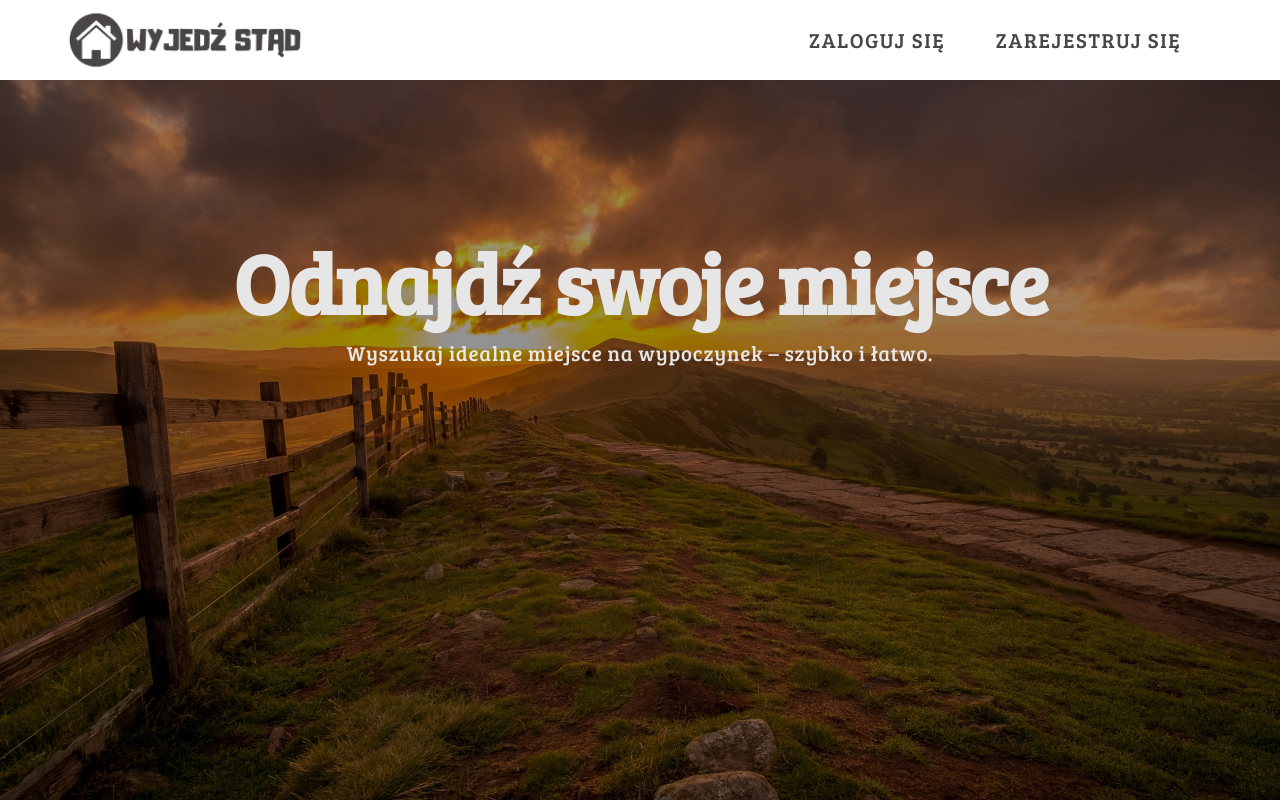
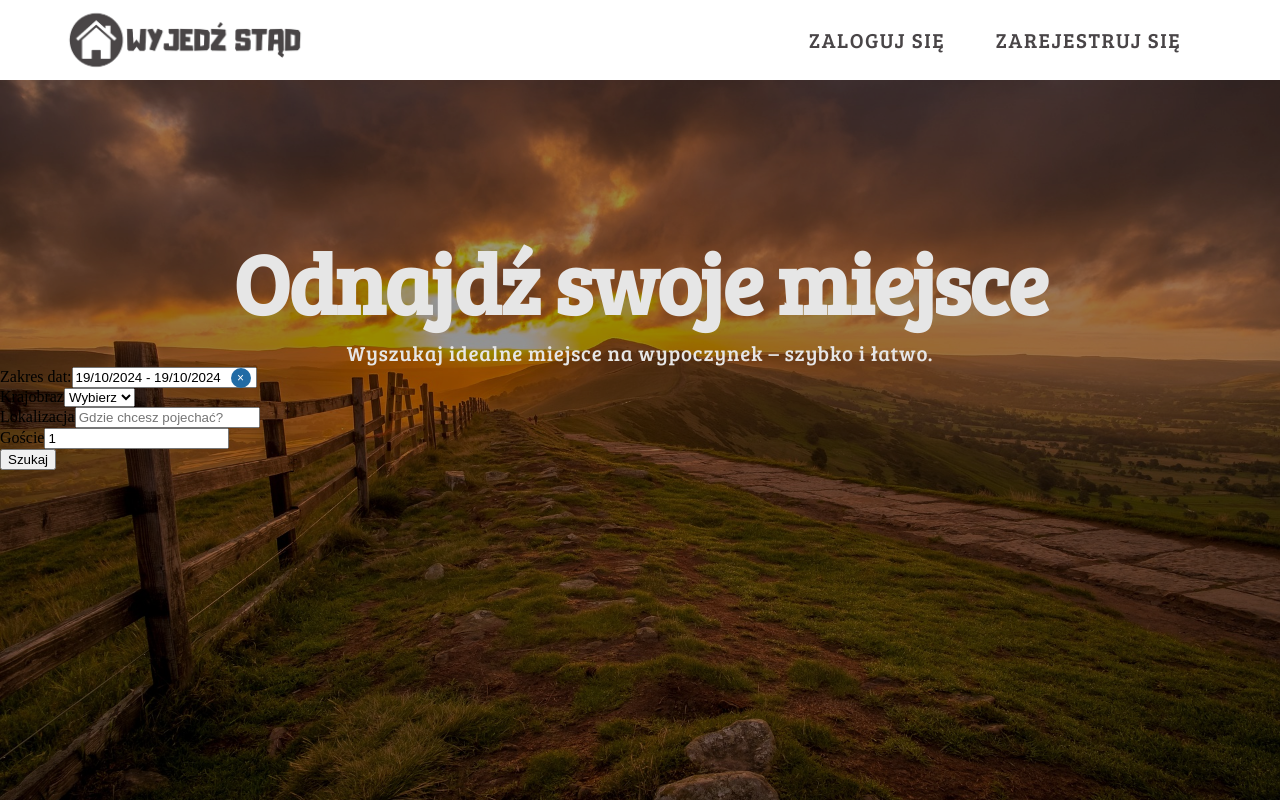
Before and after one commit to afra50/Bazy-Danych, a React (Create React App) app in the folder projekt/: page / in a window 1280 px wide. Shown: the top 800 px of the page. Built offline with nearby package versions, Linux system fonts and the light colour scheme.

Commit message:
Wyszukiwarka i favicon

```diff
--- a/projekt/package.json
+++ b/projekt/package.json
@@ -6,7 +6,10 @@
     "@testing-library/jest-dom": "^5.17.0",
     "@testing-library/react": "^13.4.0",
     "@testing-library/user-event": "^13.5.0",
+    "date-fns": "^2.30.0",
     "react": "^18.3.1",
+    "react-date-range": "^1.0.0",
+    "react-datepicker": "^7.5.0",
     "react-dom": "^18.3.1",
     "react-router-dom": "^6.27.0",
     "react-scripts": "5.0.1",
--- a/projekt/public/index.html
+++ b/projekt/public/index.html
@@ -4,6 +4,7 @@
     <meta charset="utf-8" />
     <meta name="viewport" content="width=device-width, initial-scale=1" />
     <meta name="description" content="Zarezerwuj dla siebie domek" />
+    <link rel="icon" href="%PUBLIC_URL%/favicon.ico" />
 
     <!--czcionki-->
     <link rel="preconnect" href="https://fonts.googleapis.com" />
--- a/projekt/src/components/Search.js
+++ b/projekt/src/components/Search.js
@@ -1,5 +1,7 @@
 import React from "react";
 import "../styles/Search.scss";
+import SearchForm from "./Search_form";
+import Search_form from "./Search_form";
 
 function Search() {
   return (
@@ -8,6 +10,7 @@ function Search() {
       <span className="main_subtitle">
         Wyszukaj idealne miejsce na wypoczynek – szybko i łatwo.
       </span>
+      <Search_form></Search_form>
     </section>
   );
 }
--- /dev/null
+++ b/projekt/src/components/Search_form.js
@@ -0,0 +1,109 @@
+import React, { useState } from "react";
+import DatePicker from "react-datepicker";
+import "react-datepicker/dist/react-datepicker.css"; // Style dla kalendarza
+
+import "../styles/Search_form.scss"; // Twoje style
+
+function Search_form() {
+  const [searchData, setSearchData] = useState({
+    dateRange: [new Date(), new Date()], // Zakres dat: [data początkowa, data końcowa]
+    category: "",
+    location: "",
+    guests: 1,
+  });
+
+  // Obsługa zmiany zakresu dat
+  const handleDateChange = (dates) => {
+    const [start, end] = dates;
+    setSearchData((prevData) => ({
+      ...prevData,
+      dateRange: [start, end],
+    }));
+  };
+
+  // Obsługa zmian w polach formularza
+  const handleInputChange = (e) => {
+    const { name, value } = e.target;
+    setSearchData((prevData) => ({
+      ...prevData,
+      [name]: value,
+    }));
+  };
+
+  // Obsługa wysyłania formularza
+  const handleSubmit = (e) => {
+    e.preventDefault();
+    console.log("Wyszukiwanie:", searchData);
+  };
+
+  return (
+    <form className="search_form" onSubmit={handleSubmit}>
+      {/* Pole wyboru zakresu dat */}
+      <div className="form_group">
+        <label>Zakres dat:</label>
+        <DatePicker
+          selected={searchData.dateRange[0]} // Data początkowa
+          onChange={handleDateChange}
+          startDate={searchData.dateRange[0]} // Data początkowa
+          endDate={searchData.dateRange[1]} // Data końcowa
+          selectsRange // Umożliwia wybór zakresu dat
+          minDate={new Date()} // Blokowanie dat przeszłych
+          dateFormat="dd/MM/yyyy"
+          className="date_input" // Klasa do stylowania
+          isClearable={true} // Pozwala wyczyścić wybór daty
+        />
+      </div>
+
+      {/* Pole wyboru krajobrazu */}
+      <div className="form_group">
+        <label htmlFor="category">Krajobraz</label>
+        <select
+          id="category"
+          name="category"
+          value={searchData.category}
+          onChange={handleInputChange}
+          required
+        >
+          <option value="">Wybierz</option>
+          <option value="gory">Góry</option>
+          <option value="jezioro">Jezioro</option>
+          <option value="morze">Morze</option>
+        </select>
+      </div>
+
+      {/* Pole lokalizacji */}
+      <div className="form_group">
+        <label htmlFor="location">Lokalizacja</label>
+        <input
+          type="text"
+          id="location"
+          name="location"
+          placeholder="Gdzie chcesz pojechać?"
+          value={searchData.location}
+          onChange={handleInputChange}
+          required
+        />
+      </div>
+
+      {/* Pole liczby gości */}
+      <div className="form_group">
+        <label htmlFor="guests">Goście</label>
+        <input
+          type="number"
+          id="guests"
+          name="guests"
+          min="1"
+          value={searchData.guests}
+          onChange={handleInputChange}
+          required
+        />
+      </div>
+
+      <button type="submit" className="btn_search">
+        Szukaj
+      </button>
+    </form>
+  );
+}
+
+export default Search_form;
--- /dev/null
+++ b/projekt/src/styles/Search_form.scss
@@ -0,0 +1,4 @@
+.search_form {
+  z-index: 2;
+  position: relative;
+}
```
Also changed, not shown: 2 other files (tests, documents, lock files or other folders).
